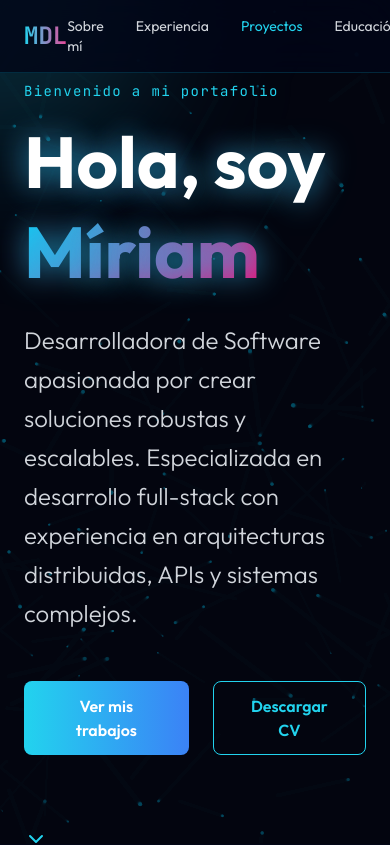
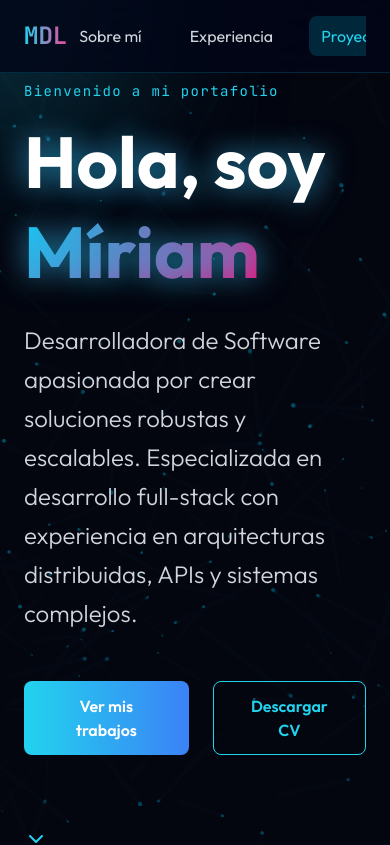
Before and after one commit to mdl92/mdomenech.github.io, a React (Create React App) app: page / in a window 390 px wide. Shown: the top 845 px of the page. Built offline with nearby package versions, Linux system fonts and the light colour scheme.

Commit message:
Mejora navbar

```diff
--- a/src/PortfolioMiriam.jsx
+++ b/src/PortfolioMiriam.jsx
@@ -260,10 +260,13 @@ export default function Portfolio() {
         {/* NAVBAR */}
         <nav className="fixed top-0 left-0 right-0 z-50 backdrop-blur-xl bg-slate-950/80 border-b border-cyan-500/20">
           <div className="max-w-6xl mx-auto px-6 py-4 flex justify-between items-center">
+            {/* Logo */}
             <div className="mono text-2xl font-bold text-transparent bg-clip-text bg-gradient-to-r from-cyan-400 to-pink-500">
               MDL
             </div>
-            <div className="flex gap-8 text-sm">
+
+            {/* Menu Desktop */}
+            <div className="hidden md:flex gap-8 text-sm">
               {menu.map((item) => (
                 <div
                   key={item.id}
@@ -277,6 +280,25 @@ export default function Portfolio() {
                   {item.label}
                 </div>
               ))}
+            </div>
+
+            {/* Menu Mobile */}
+            <div className="md:hidden overflow-x-auto scrollbar-hide">
+              <div className="flex gap-6 min-w-max snap-x snap-mandatory">
+                {menu.map((item) => (
+                  <div
+                    key={item.id}
+                    onClick={() => scrollToSection(item.id)}
+                    className={`nav-item cursor-pointer transition snap-center px-3 py-2 rounded-lg ${
+                      activeSection === item.id
+                        ? "bg-cyan-500/20 text-cyan-400"
+                        : "text-gray-300 hover:bg-cyan-500/10 hover:text-cyan-400"
+                    }`}
+                  >
+                    {item.label}
+                  </div>
+                ))}
+              </div>
             </div>
           </div>
         </nav>
```
